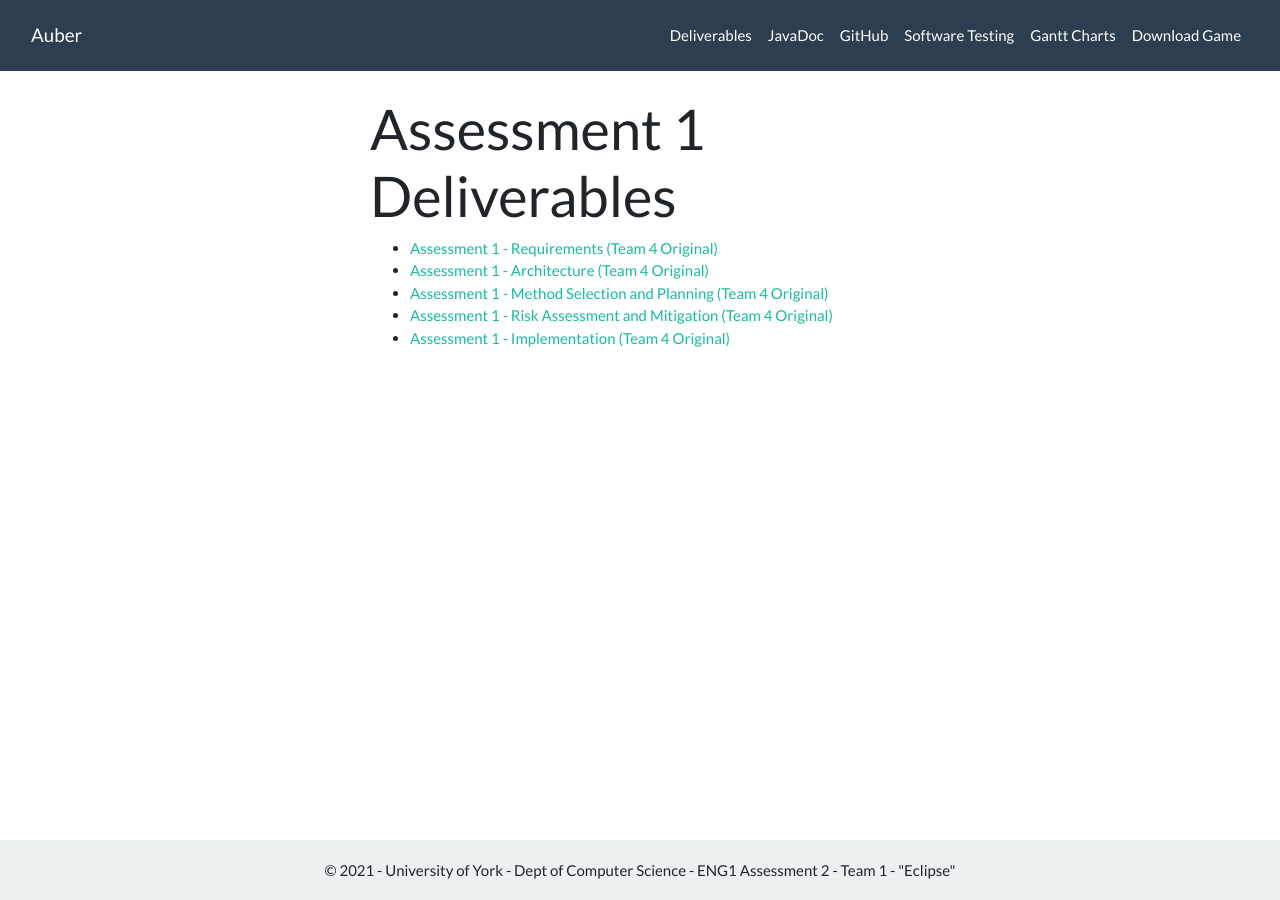
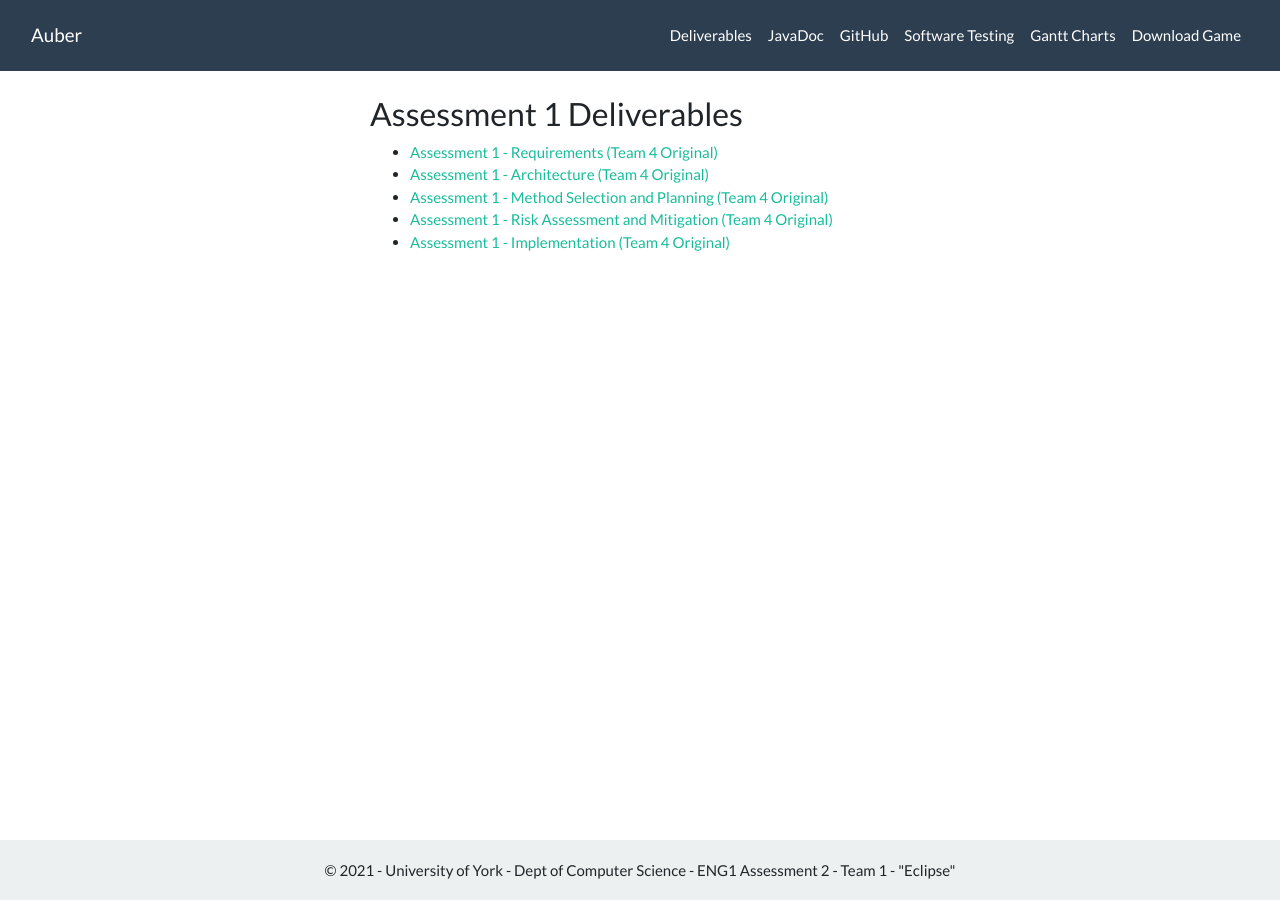
Before and after one commit to ENG1-Eclipse/website2, a Jekyll site: the page built from deliverables-display/Assessment1.html, in a window 1280 px wide. Built offline with Jekyll 4.4.1, drawn with Linux system fonts in a browser that asks for light colours; nearby versions of some CDN libraries.

Commit message:
Update Assessment1.html

```diff
--- a/deliverables-display/Assessment1.html
+++ b/deliverables-display/Assessment1.html
@@ -3,9 +3,7 @@ title: Assessment 1 Deliverables
 permalink: /deliverables/assessment1/
 ---
 
-<h2 class="display-4">
-    Assessment 1 Deliverables
-</h2>
+<h3>Assessment 1 Deliverables</h3>
 <ul>
     {% for item in site.data.deliverables %}
       <li>
```
